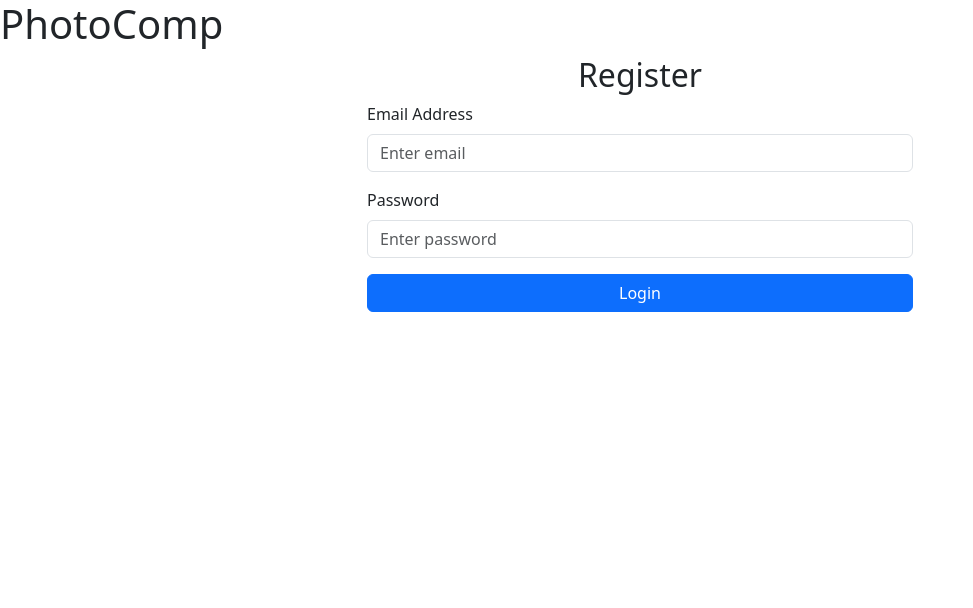
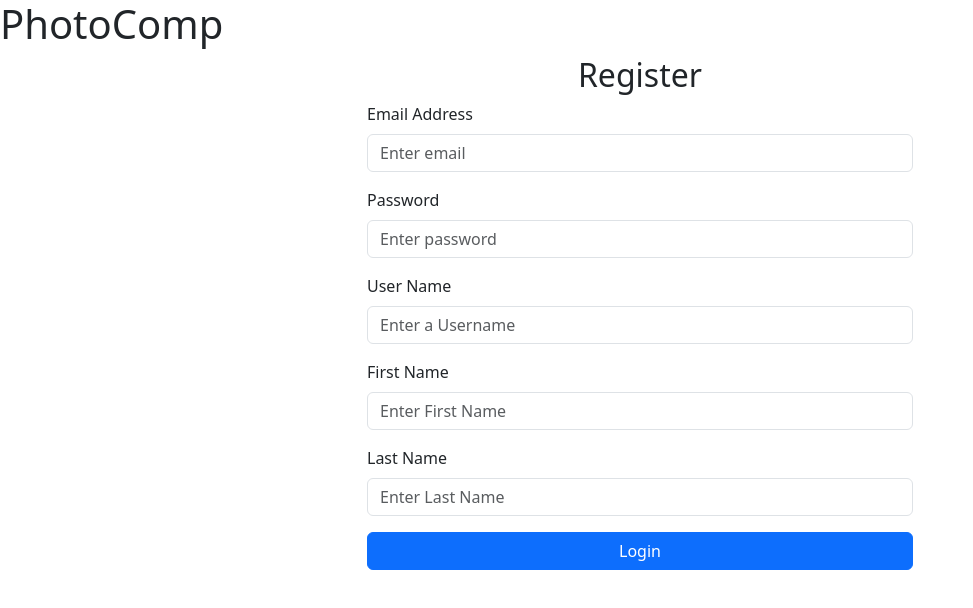
Before and after one commit to chastlyregino/PhotoComp--React-Cypress, a React (Vite) app: page /register in a window 1280 px wide. Shown: the top 608 px of the page, without its empty margins (0-973 px from the left). Built offline with nearby package versions, Linux system fonts and the light colour scheme.

Commit message:
Add auth context, and provider

```diff
--- /dev/null
+++ b/src/components/AuthContext.tsx
@@ -0,0 +1,21 @@
+import { createContext } from "react";
+
+export interface User {
+  id: string;
+  email: string;
+  firstName: string;
+  lastName: string;
+  role: string;
+}
+
+export interface AuthContextType {
+  user: User | null;
+  token: string | null;
+  setUser: (user: User | null) => void;
+  setToken: (token: string | null) => void;
+  logout: () => void;
+}
+
+const AuthContext = createContext<AuthContextType | null>(null);
+
+export default AuthContext;
--- /dev/null
+++ b/src/components/AuthProvider.tsx
@@ -0,0 +1,34 @@
+import { useContext, useState, useEffect, ReactNode } from "react";
+import AuthContext, { User } from "./AuthContext";
+
+const AuthProvider = ({ children }: { children: ReactNode }) => {
+  const context = useContext(AuthContext);
+
+  const [user, setUser] = useState<User | null>(null);
+  const [token, setToken] = useState<string | null>(null);
+
+  useEffect(() => {
+    const storedUser = localStorage.getItem("user");
+    const storedToken = localStorage.getItem("token");
+
+    if (storedUser && storedToken) {
+      context?.setUser(JSON.parse(storedUser));
+      context?.setToken(storedToken);
+    }
+  }, [context]);
+
+  const logout = () => {
+    context?.setUser(null);
+    context?.setToken(null);
+    localStorage.removeItem("user");
+    localStorage.removeItem("token");
+  }
+
+  return (
+    <AuthContext.Provider value={{ user, token, setUser, setToken, logout }}>
+      {children}
+    </AuthContext.Provider>
+  )
+}
+
+export default AuthProvider;
--- a/src/main.tsx
+++ b/src/main.tsx
@@ -5,10 +5,14 @@ import { createRoot } from 'react-dom/client';
 import { BrowserRouter } from "react-router";
 import App from './App.tsx';
 
+import AuthProvider from "./components/AuthProvider.tsx"
+
 createRoot(document.getElementById('root')!).render(
   <StrictMode>
     <BrowserRouter>
-      <App />
+      <AuthProvider>
+        <App />
+      </AuthProvider>
     </BrowserRouter>
   </StrictMode>
 );
--- a/src/pages/Register.tsx
+++ b/src/pages/Register.tsx
@@ -1,25 +1,48 @@
-import { useState } from "react";
+import AuthContext from "../components/AuthContext";
+import { useState, useContext } from "react";
 import { Form, Button, Container, Row, Col, Alert } from "react-bootstrap";
+import axiosInstance from "../components/axios"
 
 
 const Register: React.FC<{}> = () => {
+  const context = useContext(AuthContext);
+
   const [email, setEmail] = useState("");
   const [password, setPassword] = useState("");
+  const [username, setUsername] = useState("");
+  const [firstName, setFirstName] = useState("");
+  const [lastName, setLastName] = useState("");
+
   const [error, setError] = useState<string | null>(null);
 
-  const handleSubmit = (e: React.FormEvent<HTMLFormElement>) => {
+  const handleSubmit = async (e: React.FormEvent<HTMLFormElement>) => {
     e.preventDefault();
-    if (!email || !password) {
+    if (!email || !password || !username || !firstName || !lastName) {
       setError("Please fill in all fields");
       return;
     }
     setError(null);
-    // Meeting playground: Fetch
-    console.log("Logging in: ", { email, password });
-    return;
+    const body = { email, password, username, firstName, lastName };
+    try {
+
+      const response = await axiosInstance.post("/api/auth/register", body);
+      const token = response.data.token;
+      const user = response.data.user;
+
+      localStorage.setItem("token", token);
+      localStorage.setItem("user", JSON.stringify(user));
+
+      context?.setToken(token);
+      context?.setUser(user);
+
+    } catch (error) {
+      console.error(error);
+      setError("Registration Failed.")
+    }
   }
 
-  return (<>
+  return (
+    <>
       <Container>
         <Row className="justify-content-md-center">
           <Col md={6}>
@@ -47,6 +70,37 @@ const Register: React.FC<{}> = () => {
                 />
               </Form.Group>
 
+              <Form.Group controlId="formUsername" className="mb-3">
+                <Form.Label>User Name</Form.Label>
+                <Form.Control
+                  type="text"
+                  placeholder="Enter a Username"
+                  value={username}
+                  onChange={(e) => setUsername(e.target.value)}
+                />
+              </Form.Group>
+
+              <Form.Group controlId="formFirstName" className="mb-3">
+                <Form.Label>First Name</Form.Label>
+                <Form.Control
+                  type="text"
+                  placeholder="Enter First Name"
+                  value={firstName}
+                  onChange={(e) => setFirstName(e.target.value)}
+                />
+              </Form.Group>
+
+              <Form.Group controlId="formLastName" className="mb-3">
+                <Form.Label>Last Name</Form.Label>
+                <Form.Control
+                  type="text"
+                  placeholder="Enter Last Name"
+                  value={lastName}
+                  onChange={(e) => setLastName(e.target.value)}
+                />
+              </Form.Group>
+
+
               <Button variant="primary" type="submit" className="w-100">
                 Login
               </Button>
```
Lines whose indentation alone changed are shown as unchanged.
